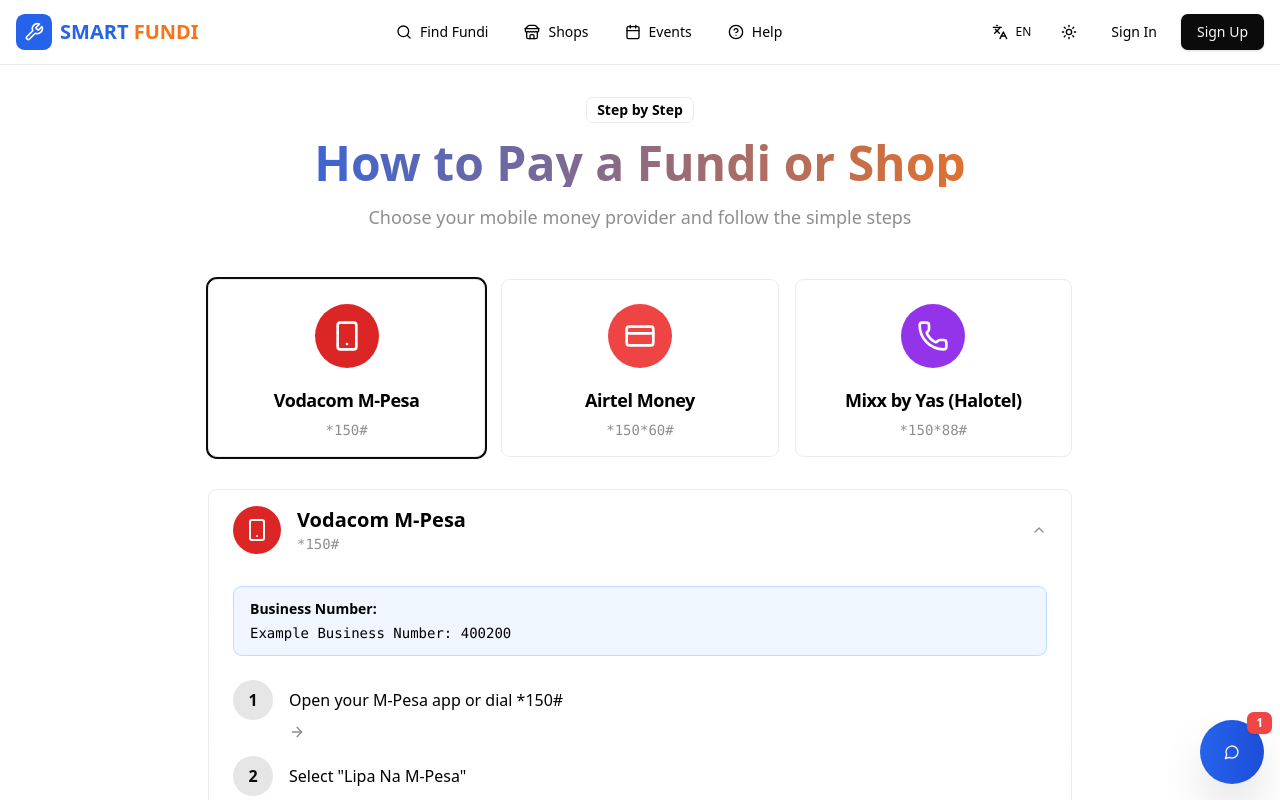
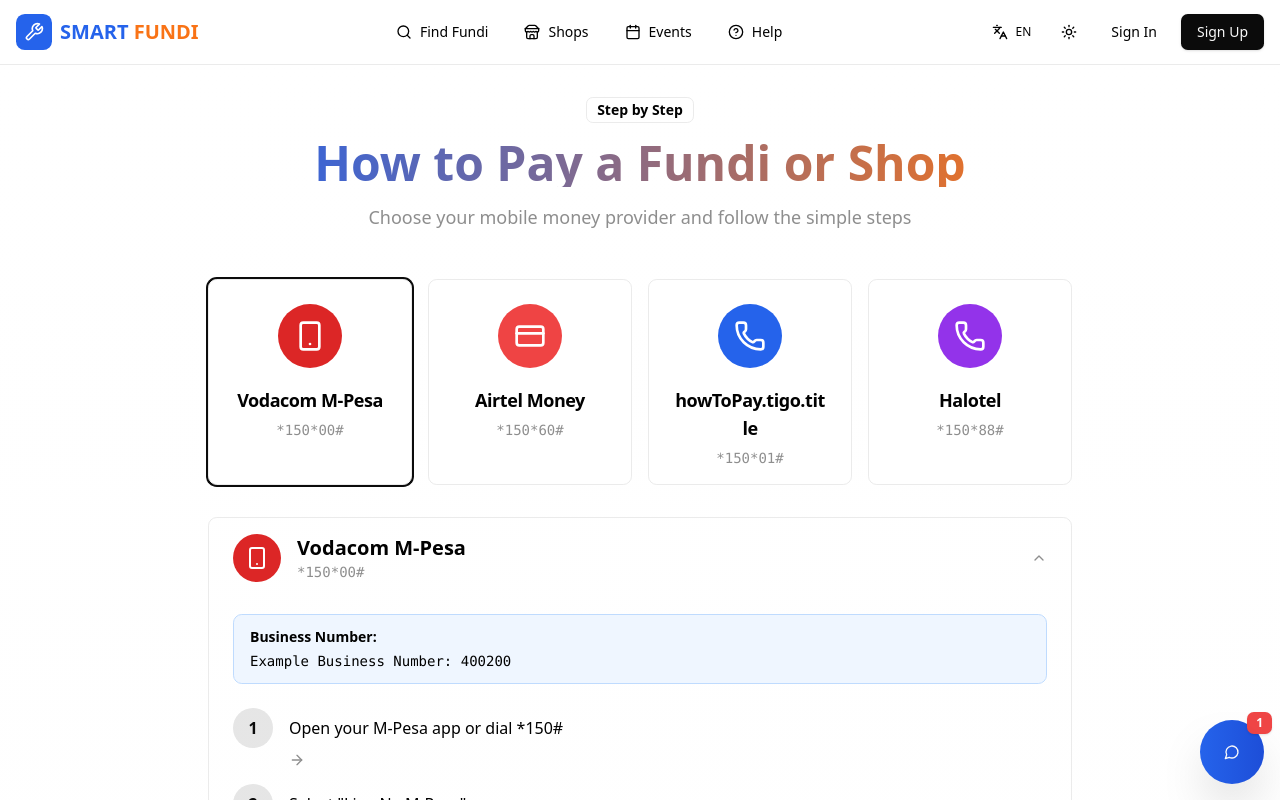
Before and after one commit to Ycnry/sg-431ee01e-23c3-4fd1-8492-ef1f773da647-1773130809, a Next.js app: page /how-to-pay in a window 1280 px wide. Shown: the top 800 px of the page. Built offline with nearby package versions, Linux system fonts and the light colour scheme.

Commit message:
feat(payments): Add Mixx by Yas & update Halotel payment instructions

```diff
--- a/src/contexts/LanguageContext.tsx
+++ b/src/contexts/LanguageContext.tsx
@@ -145,17 +145,29 @@
   "howToPay.airtel.step8": { en: "Success! Save the confirmation message as proof", sw: "Mafanikio! Hifadhi ujumbe wa uthibitisho kama ushahidi" },
   "howToPay.airtel.example": { en: "Example Lipa Number: 123456", sw: "Mfano wa Lipa Number: 123456" },
 
-  // Mixx by Yas Instructions
-  "howToPay.mixx.title": { en: "Mixx by Yas (Halotel)", sw: "Mixx by Yas (Halotel)" },
-  "howToPay.mixx.step1": { en: "Open Mixx by Yas app or dial *150*88#", sw: "Fungua Mixx by Yas au bonyeza *150*88#" },
-  "howToPay.mixx.step2": { en: "Select \"Send Money\"", sw: "Chagua \"Tuma Pesa\"" },
-  "howToPay.mixx.step3": { en: "Select \"Pay Bill\"", sw: "Chagua \"Lipa Bili\"" },
-  "howToPay.mixx.step4": { en: "Enter Business Number (Lipa Number from shop/fundi)", sw: "Ingiza Nambari ya Biashara (Lipa Number kutoka kwa duka/fundi)" },
-  "howToPay.mixx.step5": { en: "Enter Reference (Optional - e.g., \"Smart Fundi\" or your name)", sw: "Ingiza Rejea (Opsional - mfano: \"Smart Fundi\" au jina lako)" },
+  // Mixx by Yas (Tigo) Instructions
+  "howToPay.mixx.title": { en: "Mixx by Yas (Tigo)", sw: "Mixx by Yas (Tigo)" },
+  "howToPay.mixx.step1": { en: "Dial *150*01# from your Tigo phone", sw: "Bonyeza *150*01# kwenye simu yako ya Tigo" },
+  "howToPay.mixx.step2": { en: "Enter your Mixx PIN", sw: "Ingiza PIN yako ya Mixx" },
+  "howToPay.mixx.step3": { en: "Select \"Lipa Bili\" or \"Pay Bill\"", sw: "Chagua \"Lipa Bili\"" },
+  "howToPay.mixx.step4": { en: "Enter Business PayBill Number (from shop/fundi)", sw: "Ingiza Nambari ya PayBill ya Biashara (kutoka kwa duka/fundi)" },
+  "howToPay.mixx.step5": { en: "Enter Reference (e.g., \"Smart Fundi\" or invoice number)", sw: "Ingiza Kumbukumbu (mfano: \"Smart Fundi\" au nambari ya ankara)" },
   "howToPay.mixx.step6": { en: "Enter Amount (e.g., 5,000 TZS)", sw: "Ingiza Kiasi (mfano: 5,000 TZS)" },
-  "howToPay.mixx.step7": { en: "Enter your Mixx PIN to confirm", sw: "Ingiza PIN yako ya Mixx kuthibitisha" },
-  "howToPay.mixx.step8": { en: "Complete! Keep the confirmation SMS as proof of payment", sw: "Imekamilika! Hifadhi SMS ya uthibitisho kama ushahidi wa malipo" },
-  "howToPay.mixx.example": { en: "Example Business Number: 789000", sw: "Mfano wa Nambari ya Biashara: 789000" },
+  "howToPay.mixx.step7": { en: "Confirm with your PIN", sw: "Thibitisha kwa PIN yako" },
+  "howToPay.mixx.step8": { en: "Complete! Save the confirmation SMS", sw: "Imekamilika! Hifadhi SMS ya uthibitisho" },
+  "howToPay.mixx.example": { en: "Example PayBill: 400200", sw: "Mfano wa PayBill: 400200" },
+
+  // Halotel Instructions
+  "howToPay.halotel.title": { en: "Halotel", sw: "Halotel" },
+  "howToPay.halotel.step1": { en: "Dial *150*88# from your Halotel phone", sw: "Bonyeza *150*88# kwenye simu yako ya Halotel" },
+  "howToPay.halotel.step2": { en: "Enter your Halotel Money PIN", sw: "Ingiza PIN yako ya Halotel Money" },
+  "howToPay.halotel.step3": { en: "Select \"Pay Bill\" or \"Lipa Bili\"", sw: "Chagua \"Lipa Bili\"" },
+  "howToPay.halotel.step4": { en: "Enter Business Number (provided by shop/fundi)", sw: "Ingiza Nambari ya Biashara (iliyotolewa na duka/fundi)" },
+  "howToPay.halotel.step5": { en: "Enter Reference (e.g., \"Smart Fundi\")", sw: "Ingiza Kumbukumbu (mfano: \"Smart Fundi\")" },
+  "howToPay.halotel.step6": { en: "Enter Amount (e.g., 5,000 TZS)", sw: "Ingiza Kiasi (mfano: 5,000 TZS)" },
+  "howToPay.halotel.step7": { en: "Confirm transaction with PIN", sw: "Thibitisha muamala kwa PIN" },
+  "howToPay.halotel.step8": { en: "Done! Keep the confirmation message", sw: "Umeshasalia! Hifadhi ujumbe wa uthibitisho" },
+  "howToPay.halotel.example": { en: "Example Business Number: 789000", sw: "Mfano wa Nambari ya Biashara: 789000" },
 
   // Payment Tips
   "howToPay.tips.title": { en: "Payment Tips", sw: "Vidokezo vya Malipo" },
--- a/src/pages/help.tsx
+++ b/src/pages/help.tsx
@@ -89,27 +89,37 @@
           {/* How to Pay Quick Link */}
           <Card className="mb-6 bg-gradient-to-r from-blue-50 to-orange-50 dark:from-blue-950/20 dark:to-orange-950/20 border-2">
             <CardHeader>
-              <CardTitle className="flex items-center gap-2">
-                <Wallet className="h-6 w-6 text-blue-600" />
-                {language === "en" ? "Need Help with Payments?" : "Unahitaji Msaada na Malipo?"}
+              <CardTitle className="flex items-center gap-2 text-base md:text-lg">
+                <Wallet className="h-5 w-5 md:h-6 md:w-6 text-blue-600 flex-shrink-0" />
+                <span className="break-words leading-tight">
+                  {language === "en" ? "Need Help with Payments?" : "Unahitaji Msaada na Malipo?"}
+                </span>
               </CardTitle>
-              <CardDescription>
+              <CardDescription className="text-xs md:text-sm break-words leading-relaxed">
                 {language === "en"
                   ? "Learn how to pay fundis and shops using mobile money or bank SIM banking"
                   : "Jifunze jinsi ya kulipa mafundi na maduka kwa kutumia pesa ya simu au SIM banking ya benki"}
               </CardDescription>
             </CardHeader>
-            <CardContent className="space-y-3">
+            <CardContent className="space-y-3 px-3 md:px-6">
               <Link href="/how-to-pay" className="block">
-                <Button size="lg" className="w-full gap-2">
-                  <Wallet className="h-5 w-5" />
-                  {language === "en" ? "Mobile Money Guide (M-Pesa, Airtel, Mixx)" : "Mwongozo wa Pesa ya Simu (M-Pesa, Airtel, Mixx)"}
+                <Button size="lg" className="w-full gap-2 h-auto py-3 md:py-4 text-xs sm:text-sm md:text-base">
+                  <Wallet className="h-4 w-4 md:h-5 md:w-5 flex-shrink-0" />
+                  <span className="break-words whitespace-normal leading-tight text-left flex-1">
+                    {language === "en"
+                      ? "Mobile Money Guide (M-Pesa, Airtel, Tigo, Halotel)"
+                      : "Mwongozo wa Pesa ya Simu (M-Pesa, Airtel, Tigo, Halotel)"}
+                  </span>
                 </Button>
               </Link>
               <Link href="/how-to-pay-bank" className="block">
-                <Button size="lg" variant="outline" className="w-full gap-2">
-                  <Building2 className="h-5 w-5" />
-                  {language === "en" ? "Bank SIM Banking Guide (CRDB, NMB, NBC, TPB)" : "Mwongozo wa SIM Banking (CRDB, NMB, NBC, TPB)"}
+                <Button size="lg" variant="outline" className="w-full gap-2 h-auto py-3 md:py-4 text-xs sm:text-sm md:text-base">
+                  <Building2 className="h-4 w-4 md:h-5 md:w-5 flex-shrink-0" />
+                  <span className="break-words whitespace-normal leading-tight text-left flex-1">
+                    {language === "en"
+                      ? "Bank SIM Banking Guide (CRDB, NMB, NBC, TPB)"
+                      : "Mwongozo wa SIM Banking (CRDB, NMB, NBC, TPB)"}
+                  </span>
                 </Button>
               </Link>
             </CardContent>
--- a/src/pages/how-to-pay.tsx
+++ b/src/pages/how-to-pay.tsx
@@ -26,7 +26,7 @@
       title: t("howToPay.mpesa.title"),
       icon: Smartphone,
       color: "bg-red-600",
-      ussd: "*150#",
+      ussd: "*150*00#",
       steps: [
         t("howToPay.mpesa.step1"),
         t("howToPay.mpesa.step2"),
@@ -58,22 +58,40 @@
       example: t("howToPay.airtel.example"),
     },
     {
-      id: "mixx",
-      title: t("howToPay.mixx.title"),
+      id: "tigo",
+      title: t("howToPay.tigo.title"),
+      icon: Phone,
+      color: "bg-blue-600",
+      ussd: "*150*01#",
+      steps: [
+        t("howToPay.tigo.step1"),
+        t("howToPay.tigo.step2"),
+        t("howToPay.tigo.step3"),
+        t("howToPay.tigo.step4"),
+        t("howToPay.tigo.step5"),
+        t("howToPay.tigo.step6"),
+        t("howToPay.tigo.step7"),
+        t("howToPay.tigo.step8"),
+      ],
+      example: t("howToPay.tigo.example"),
+    },
+    {
+      id: "halotel",
+      title: t("howToPay.halotel.title"),
       icon: Phone,
       color: "bg-purple-600",
       ussd: "*150*88#",
       steps: [
-        t("howToPay.mixx.step1"),
-        t("howToPay.mixx.step2"),
-        t("howToPay.mixx.step3"),
-        t("howToPay.mixx.step4"),
-        t("howToPay.mixx.step5"),
-        t("howToPay.mixx.step6"),
-        t("howToPay.mixx.step7"),
-        t("howToPay.mixx.step8"),
+        t("howToPay.halotel.step1"),
+        t("howToPay.halotel.step2"),
+        t("howToPay.halotel.step3"),
+        t("howToPay.halotel.step4"),
+        t("howToPay.halotel.step5"),
+        t("howToPay.halotel.step6"),
+        t("howToPay.halotel.step7"),
+        t("howToPay.halotel.step8"),
       ],
-      example: t("howToPay.mixx.example"),
+      example: t("howToPay.halotel.example"),
     },
   ];
 
@@ -104,7 +122,7 @@
         </div>
 
         {/* Payment Methods Cards */}
-        <div className="grid gap-3 md:gap-4 grid-cols-1 sm:grid-cols-3 mb-6 md:mb-8">
+        <div className="grid gap-3 md:gap-4 grid-cols-2 sm:grid-cols-2 lg:grid-cols-4 mb-6 md:mb-8">
           {paymentMethods.map((method) => {
             const Icon = method.icon;
             return (
```
